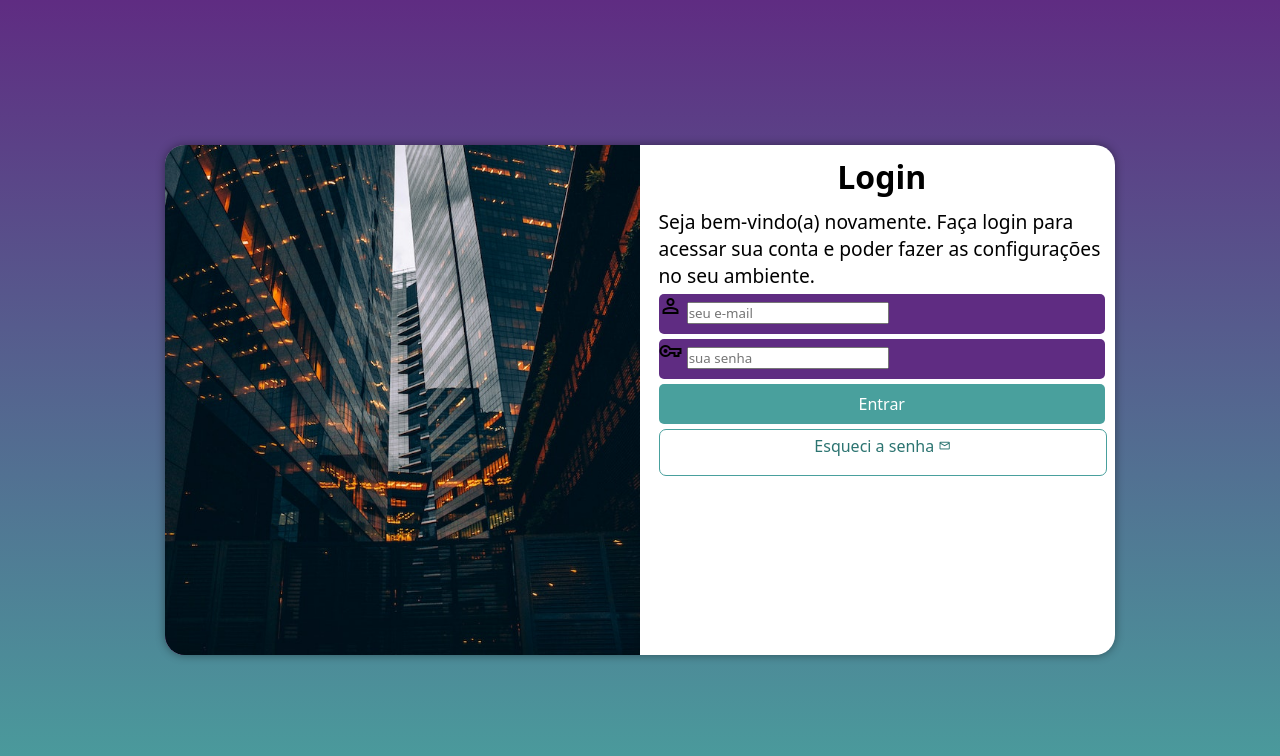
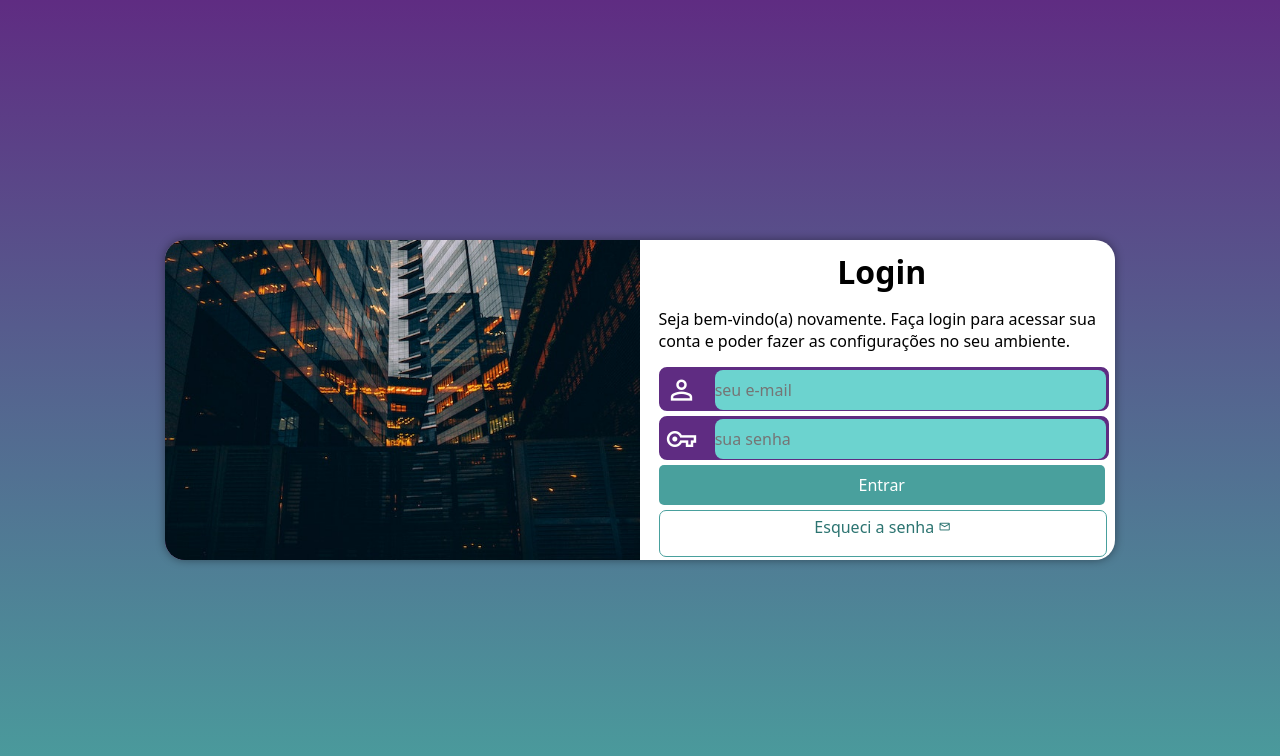
Before and after one commit to welitoncoutinho/projeto-login, a plain HTML site: page index.html in a window 1280 px wide. Drawn offline with nearby package versions, Linux system fonts and the light colour scheme.

Commit message:
terminei projeto

```diff
--- a/estilos/media-query.css
+++ b/estilos/media-query.css
@@ -10,6 +10,7 @@ Grandes telas: acima de 1200px
 */
 
 @media screen and (min-width: 768px) and (max-width: 992px) {
+/* Cofiguração para tablet */
 
     body {
         background-image: linear-gradient(to top, #49a09d, #5f2c82);
@@ -17,6 +18,7 @@ Grandes telas: acima de 1200px
 
     section#login {
         width: 80vw;
+        height: 310px;
 
     }
 
@@ -30,6 +32,11 @@ Grandes telas: acima de 1200px
         float: right;
         width: 65%;
     }
+
+    div#formulario > p {
+        font-size: 1em;
+        margin: 15px 0px;
+    }
 }
 @media screen and (min-width: 992px) {
 
@@ -39,6 +46,7 @@ Grandes telas: acima de 1200px
 
     section#login {
         width: 950px;
+        height: 320px;
     }
 
     section#login > div#imagem {
@@ -57,6 +65,7 @@ Grandes telas: acima de 1200px
     }
 
     div#formulario > p {
-        font-size: 1.2em;
+        font-size: 1em;
+        margin: 15px 0px;
     }
 }
--- a/estilos/style.css
+++ b/estilos/style.css
@@ -28,15 +28,13 @@ section#login {
     position: absolute;
     top: 50%;
     left: 50%;
-    transform: translate(-50%, -50%);
     overflow: hidden;
-
     background-color: white;
     width: 250px;
     height: 510px;
     border-radius: 20px;
     box-shadow: 0px 0px 10px rgba(0, 0, 0, 0.411);
-
+    transform: translate(-50%, -50%);
     transition: width .3s, height .3s;
     transition-timing-function: ease;
 }
@@ -65,15 +63,39 @@ div#formulario > p {
 
 form > div.campo {
     background-color: #5f2c82;
+    border: 2px solid #5f2c82;
     display: block;
     width: 100%;
     height: 40px;
-    border-radius: 5px;
+    border-radius: 8px;
     margin: 5px 0px;
 }
 
-form label {
+div.campo > label {
     display: none;
+}
+
+div.campo >  span {
+    color: white;
+    /*background-color: black;*/
+    font-size: 2em;
+    width: 40px;
+    padding: 5px;
+
+}
+
+div.campo > input {
+    background-color: #6cd3cf;
+    font-size: 1em;
+    width: calc(100% - 54.9px);
+    height: 100%;
+    border: 0px;
+    border-radius: 8px;
+    transform: translateY(-10px);
+}
+
+div.campo > input:focus-within {
+    background-color: white;
 }
 
 form > input[type=submit] {
```
